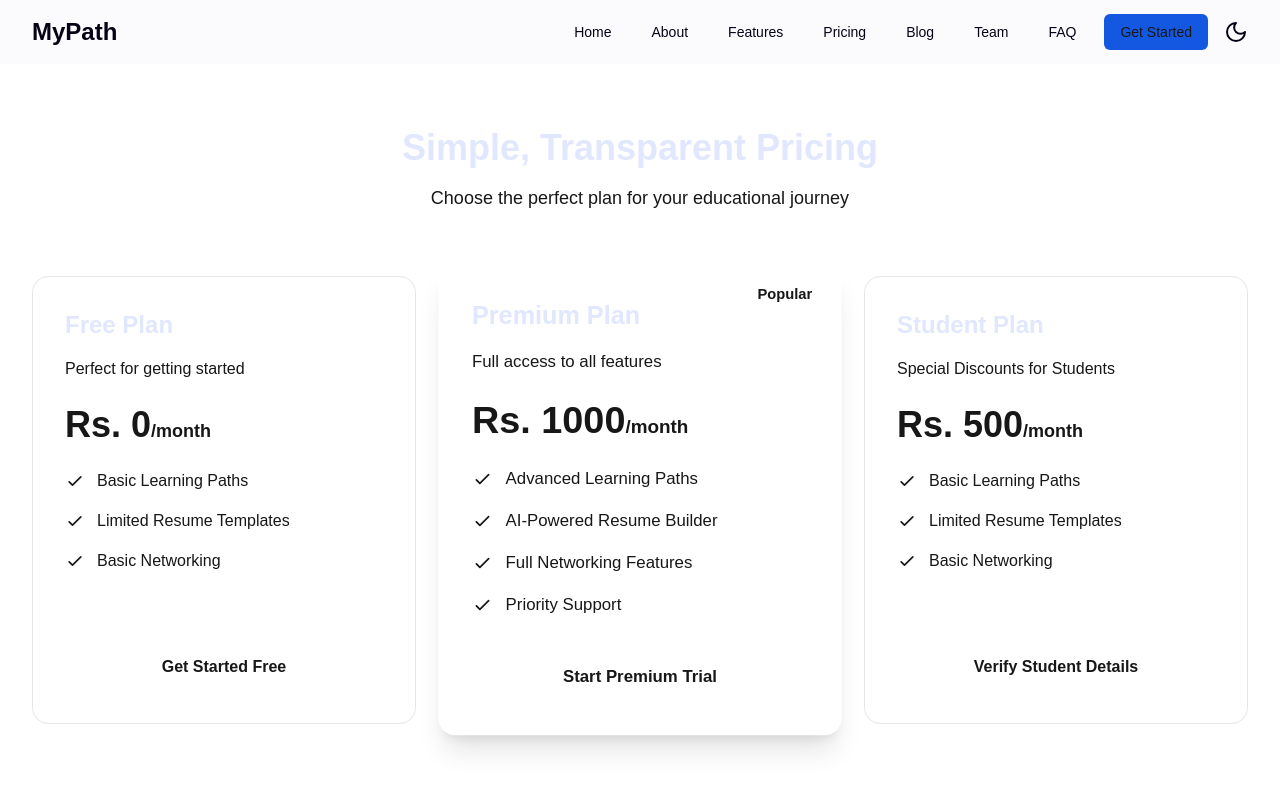
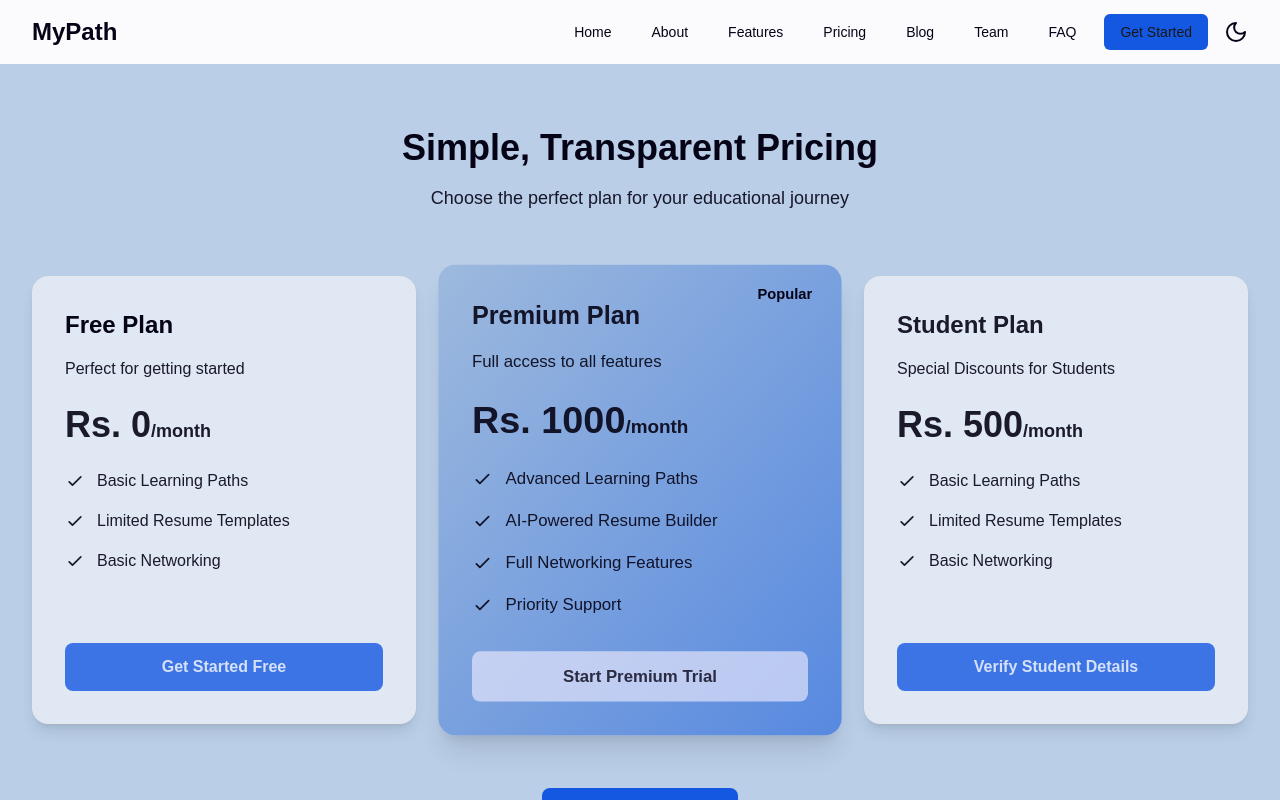
Before and after one commit to azurecoders/upgraded-octo-goggles, a Next.js app: page /pricing in a window 1280 px wide. Shown: the top 800 px of the page. Built offline with nearby package versions, Linux system fonts and the light colour scheme.

Commit message:
Updated Light Theme In Pricing Page

```diff
--- a/src/app/pricing/page.tsx
+++ b/src/app/pricing/page.tsx
@@ -4,12 +4,12 @@ const PricingPage = () => {
   return (
     <section
       id="pricing"
-      className="py-20 dark:bg-dark-custom-dark-blue dark:text-dark-primary-text"
+      className="py-20 bg-light-accent text-light-secondary/90 dark:bg-dark-custom-dark-blue dark:text-dark-primary-text"
     >
       <div className="max-w-7xl mx-auto px-4 sm:px-6 lg:px-8 my-12">
         {/* Section Header */}
         <div className="text-center mb-16 animate__animated animate__fadeIn">
-          <h2 className="text-2xl md:text-4xl text-indigo-100 font-bold mb-4 font-poppins">
+          <h2 className="text-2xl md:text-4xl text-light-text dark:text-indigo-100 font-bold mb-4 font-poppins">
             Simple, Transparent Pricing
           </h2>
           <p className="dark:text-dark-secondary-text text-sm md:text-lg max-w-2xl mx-auto">
@@ -19,8 +19,8 @@ const PricingPage = () => {
         {/* Pricing Cards */}
         <div className="grid grid-cols-1 md:grid-cols-3 gap-8 mb-16">
           {/* Free Plan */}
-          <div className="dark:bg-dark-text-hover rounded-2xl p-6 md:p-8 border dark:border-dark-button-blue transition-all duration-300 animate__animated animate__fadeInUp flex flex-col cursor-pointer hover:scale-[1.02]">
-            <h3 className="text-2xl font-semibold mb-4 text-indigo-100">
+          <div className="bg-light-bg/60 dark:bg-dark-text-hover rounded-2xl p-6 md:p-8 border dark:border-dark-button-blue transition-all duration-300 shadow-lg hover:shadow-xl animate__animated animate__fadeInUp flex flex-col cursor-pointer hover:scale-[1.02]">
+            <h3 className="text-2xl font-semibold mb-4 text-light-text dark:text-indigo-100">
               Free Plan
             </h3>
             <p className="dark:text-dark-primary-text mb-6">
@@ -82,21 +82,21 @@ const PricingPage = () => {
                 Basic Networking
               </li>
             </ul>
-            <button className="justify-end w-full dark:bg-dark-custom-dark-blue/90 font-semibold py-3 rounded-lg hover:dark:bg-dark-custom-dark-blue/60 hover:text-dark-primary-text transition-all duration-300">
+            <button className="justify-end w-full bg-light-primary/80 text-light-bg/80 hover:bg-light-primary hover:text-light-bg/90 dark:bg-dark-custom-dark-blue/90 font-semibold py-3 rounded-lg hover:dark:bg-dark-custom-dark-blue/60 hover:text-dark-primary-text transition-all duration-300">
               Get Started Free
             </button>
           </div>
           {/* Premium Plan */}
           <div
-            className="bg-gradient-to-br dark:from-dark-button-blue dark:to-dark-text-hover rounded-2xl p-6 md:p-8 transform md:scale-[1.05] hover:scale-[1.07] shadow-xl animate__animated animate__fadeInUp flex flex-col cursor-pointer transition-all duration-300"
+            className="bg-gradient-to-br from-[#9DB9DD] to-[#5789e0] hover:bg-light-accent/90 dark:from-dark-button-blue dark:to-dark-text-hover rounded-2xl p-6 md:p-8 transform md:scale-[1.05] hover:scale-[1.07] shadow-xl animate__animated animate__fadeInUp flex flex-col cursor-pointer transition-all duration-300"
             style={{ animationDelay: "0.2s" }}
           >
             <div className="absolute top-4 right-4">
-              <span className="dark:bg-dark-logo-primary dark:text-dark-primary-text text-sm font-semibold px-3 py-1 rounded-full">
+              <span className="dark:bg-dark-logo-primary text-light-secondary dark:text-dark-primary-text text-sm font-semibold px-3 py-1 rounded-full">
                 Popular
               </span>
             </div>
-            <h3 className="text-2xl font-semibold mb-4 text-indigo-100">
+            <h3 className="text-2xl font-semibold mb-4 dark:text-indigo-100">
               Premium Plan
             </h3>
             <p className="dark:text-dark-primary-text mb-6">
@@ -174,13 +174,13 @@ const PricingPage = () => {
                 Priority Support
               </li>
             </ul>
-            <button className=" w-full dark:bg-dark-logo-primary hover:dark:bg-dark-logo-primary/60 py-3 rounded-lg transition-all duration-300 font-semibold dark:text-dark-primary-text justify-end">
+            <button className=" w-full text-light-secondary/80 bg-[#eae9fca9] hover:bg-[#eae9fcda] dark:bg-dark-logo-primary hover:dark:bg-dark-logo-primary/60 py-3 rounded-lg transition-all duration-300 font-semibold dark:text-dark-primary-text justify-end">
               Start Premium Trial
             </button>
           </div>
           {/* Student Plan */}
-          <div className="dark:bg-dark-text-hover rounded-2xl p-6 md:p-8 border dark:border-dark-button-blue transition-all duration-300 animate__animated animate__fadeInUp flex flex-col hover:scale-[1.02]">
-            <h3 className="text-2xl font-semibold mb-4 text-indigo-100">
+          <div className="bg-light-bg/60 shadow-lg hover:shadow-xl dark:bg-dark-text-hover rounded-2xl p-6 md:p-8 border dark:border-dark-button-blue transition-all duration-300 animate__animated animate__fadeInUp flex flex-col hover:scale-[1.02]">
+            <h3 className="text-2xl font-semibold mb-4 text-bg-text dark:text-indigo-100">
               Student Plan
             </h3>
             <p className="dark:text-dark-primary-text mb-6">
@@ -242,14 +242,14 @@ const PricingPage = () => {
                 Basic Networking
               </li>
             </ul>
-            <button className="justify-end w-full dark:bg-dark-custom-dark-blue/90 font-semibold py-3 rounded-lg hover:dark:bg-dark-custom-dark-blue/60 hover:text-dark-primary-text transition-all duration-300">
+            <button className="justify-end w-full bg-light-primary/80 text-light-bg/80 hover:bg-light-primary hover:text-light-bg/90 dark:bg-dark-custom-dark-blue/90 font-semibold py-3 rounded-lg hover:dark:bg-dark-custom-dark-blue/60 hover:text-dark-primary-text transition-all duration-300">
               Verify Student Details
             </button>
           </div>
         </div>
         {/* Compare Plans Button */}
         <div className="text-center mb-20">
-          <button className="dark:bg-dark-button-blue hover:dark:bg-dark-custom-blue-stroke dark:text-dark-primary-text px-8 py-3 rounded-lg transition-all duration-300">
+          <button className="bg-light-primary hover:bg-light-primary/90 text-light-bg dark:bg-dark-button-blue hover:dark:bg-dark-custom-blue-stroke dark:text-dark-primary-text px-8 py-3 rounded-lg transition-all duration-300">
             Compare All Plans
           </button>
         </div>
--- a/src/components/Footer.tsx
+++ b/src/components/Footer.tsx
@@ -4,7 +4,7 @@ const Footer = () => {
   return (
     <footer
       id="footer"
-      className="bg-light-accent dark:bg-gray-900 text-light-text dark:text-dark-primary-text pt-20 pb-10"
+      className="bg-light-accent/95 dark:bg-gray-900 text-light-text dark:text-dark-primary-text pt-20 pb-10"
     >
       <div className="container mx-auto px-4 sm:px-6 lg:px-8">
         <div className="grid grid-cols-1 md:grid-cols-2 lg:grid-cols-4 gap-12 mb-16">
```
